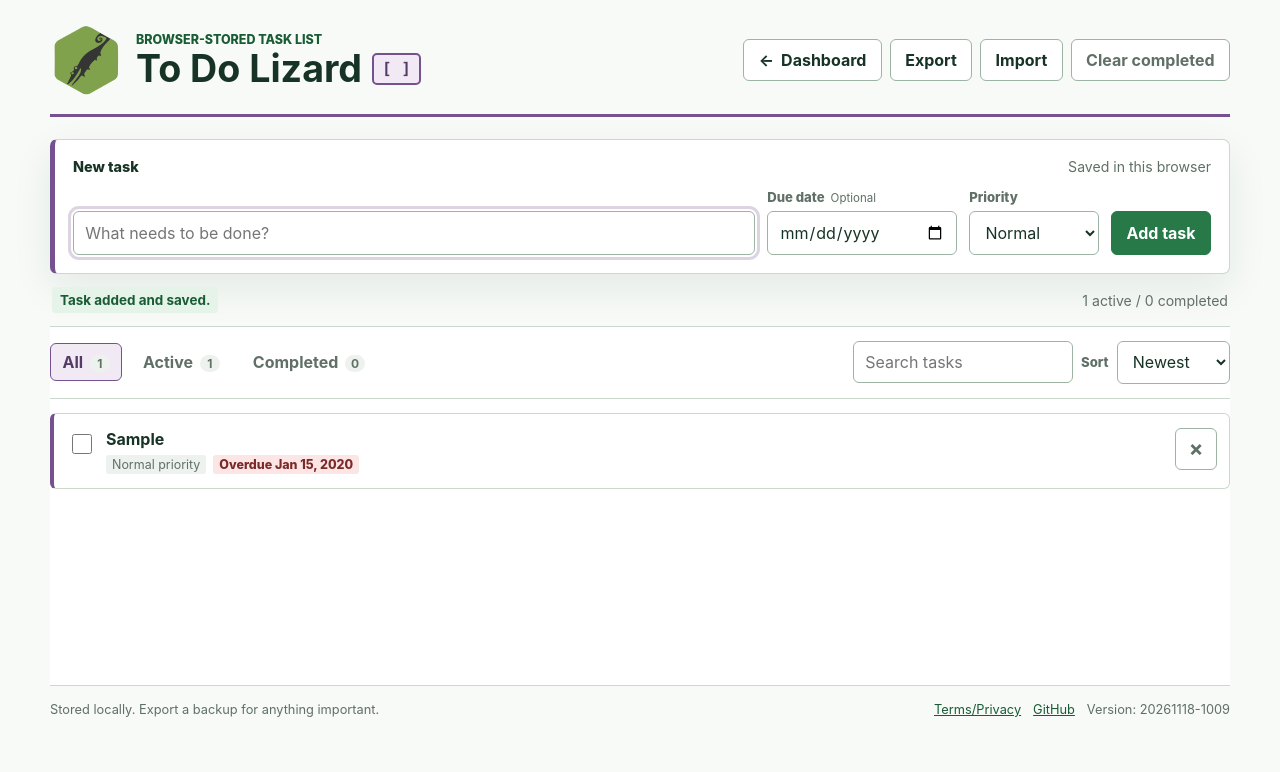
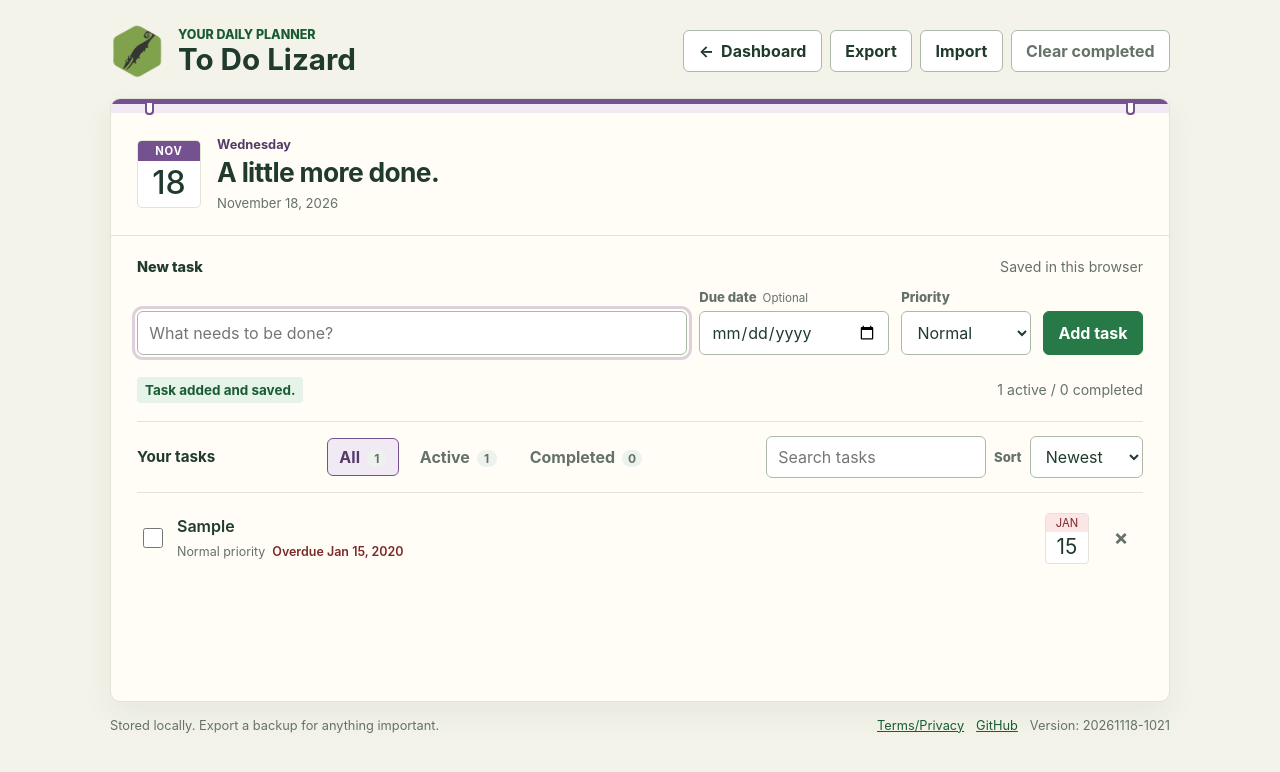
Before and after one commit to davidbreyer/todo-lizard, a plain HTML site: page index.html in a window 1280 px wide. Both pictures are taken after typing "Sample", "2020-01-15" into the empty fields and a click on the button "Add task". Drawn offline with Linux system fonts and the light colour scheme.

Commit message:
Give To Do Lizard a daily planner design

```diff
--- a/index.html
+++ b/index.html
@@ -4,20 +4,20 @@
     <meta charset="utf-8">
     <meta name="viewport" content="width=device-width, initial-scale=1">
     <title>To Do Lizard</title>
-    <link rel="icon" type="image/png" href="assets/apple-icon.png?v=20261118-1009">
-    <link rel="apple-touch-icon" href="assets/apple-icon.png?v=20261118-1009">
-    <link rel="stylesheet" href="styles.css?v=20261118-1009">
+    <meta name="theme-color" content="#fffdf6">
+    <link rel="icon" type="image/png" href="assets/apple-icon.png?v=20261118-1021">
+    <link rel="apple-touch-icon" href="assets/apple-icon.png?v=20261118-1021">
+    <link rel="stylesheet" href="styles.css?v=20261118-1021">
   </head>
   <body>
     <main class="app-shell">
       <header class="top-bar">
         <div class="brand-lockup">
-          <img src="assets/yelling-lizard-logo.png?v=20261118-1009" alt="" class="brand-logo" width="72" height="72">
+          <img src="assets/yelling-lizard-logo.png?v=20261118-1021" alt="" class="brand-logo" width="72" height="72">
           <div>
-            <p class="eyebrow">Browser-stored task list</p>
+            <p class="eyebrow">Your daily planner</p>
             <div class="title-row">
               <h1>To Do Lizard</h1>
-              <span class="tool-symbol" aria-hidden="true">[ ]</span>
             </div>
           </div>
         </div>
@@ -30,6 +30,20 @@
           <input id="importInput" class="file-input" type="file" accept=".json,application/json">
         </div>
       </header>
+
+      <div class="planner-page">
+        <div class="planner-binding" aria-hidden="true"><span></span><span></span></div>
+        <section class="planner-heading" aria-labelledby="planner-title">
+          <time class="calendar-leaf" id="planner-calendar" aria-label="Today's date">
+            <span class="calendar-month" id="planner-month"></span>
+            <span class="calendar-day" id="planner-day"></span>
+          </time>
+          <div>
+            <p class="planner-weekday" id="planner-weekday"></p>
+            <h2 id="planner-title">A little more done.</h2>
+            <p class="planner-date" id="planner-date"></p>
+          </div>
+        </section>
 
         <section class="composer-panel" aria-labelledby="add-task-title">
           <div class="composer-heading">
@@ -67,6 +81,7 @@
 
         <section class="task-workspace" aria-label="To-do list">
           <div class="task-toolbar">
+            <h2 class="workspace-title">Your tasks</h2>
             <div class="filter-tabs" role="group" aria-label="Task filter">
               <button class="filter-tab active" type="button" data-filter="all" aria-pressed="true">All <span id="allCount">0</span></button>
               <button class="filter-tab" type="button" data-filter="active" aria-pressed="false">Active <span id="activeCount">0</span></button>
@@ -93,13 +108,14 @@
           </div>
           <ul id="taskList" class="task-list" aria-label="Tasks"></ul>
         </section>
+      </div>
 
       <footer class="app-footer">
         <span>Stored locally. Export a backup for anything important.</span>
         <span>
           <a href="https://www.davidbreyer.com/tools/terms/">Terms/Privacy</a>
           <a href="https://github.com/davidbreyer/todo-lizard" target="_blank" rel="noopener noreferrer">GitHub</a>
-          <span id="releaseStamp" data-version>Version: 20261118-1009</span>
+          <span id="releaseStamp" data-version>Version: 20261118-1021</span>
         </span>
       </footer>
     </main>
@@ -114,24 +130,34 @@
           <button class="task-title" type="button" title="Edit task"></button>
           <div class="task-meta"></div>
           <form class="edit-form hidden">
-            <label class="sr-only">Task title</label>
+            <label class="edit-title-field">
+              <span class="sr-only">Task title</span>
               <input class="edit-title" type="text" maxlength="300" required>
-            <label class="field-label">Due</label>
+            </label>
+            <label class="edit-field">
+              <span class="field-label">Due date</span>
               <input class="edit-due-date" type="date">
-            <label class="field-label">Priority</label>
+            </label>
+            <label class="edit-field">
+              <span class="field-label">Priority</span>
               <select class="edit-priority">
                 <option value="normal">Normal</option>
                 <option value="high">High</option>
                 <option value="low">Low</option>
               </select>
+            </label>
             <button class="save-edit primary-button" type="submit">Save</button>
             <button class="cancel-edit" type="button">Cancel</button>
           </form>
         </div>
+        <time class="task-date-stamp hidden">
+          <span class="task-date-month"></span>
+          <span class="task-date-day"></span>
+        </time>
         <button class="delete-task icon-button" type="button" aria-label="Delete task" title="Delete task">×</button>
       </li>
     </template>
 
-    <script src="script.js?v=20261118-1009"></script>
+    <script src="script.js?v=20261118-1021"></script>
   </body>
 </html>
--- a/script.js
+++ b/script.js
@@ -2,7 +2,7 @@ const STORAGE_KEY = "todo-lizard:v1";
 const SETTINGS_KEY = "todo-lizard:settings:v1";
 const MAX_IMPORT_BYTES = 1_000_000;
 const MAX_TASKS = 5000;
-const appRelease = "20261118-1009";
+const appRelease = "20261118-1021";
 
 const taskForm = document.querySelector("#taskForm");
 const taskTitle = document.querySelector("#taskTitle");
@@ -32,6 +32,7 @@ let editingTaskId = null;
 taskSearch.value = settings.search;
 taskSort.value = settings.sort;
 renderReleaseStamp();
+renderPlannerDate();
 render();
 
 taskForm.addEventListener("submit", addTask);
@@ -48,6 +49,20 @@ importButton.addEventListener("click", () => importInput.click());
 importInput.addEventListener("change", importTasks);
 clearCompletedButton.addEventListener("click", clearCompletedTasks);
 window.addEventListener("storage", handleStorageChange);
+window.addEventListener("pageshow", renderPlannerDate);
+setInterval(renderPlannerDate, 60_000);
+
+function renderPlannerDate() {
+  const today = new Date();
+  const date = `${today.getFullYear()}-${String(today.getMonth() + 1).padStart(2, "0")}-${String(today.getDate()).padStart(2, "0")}`;
+  const calendar = document.querySelector("#planner-calendar");
+  calendar.dateTime = date;
+  calendar.setAttribute("aria-label", new Intl.DateTimeFormat(undefined, { dateStyle: "full" }).format(today));
+  document.querySelector("#planner-month").textContent = new Intl.DateTimeFormat(undefined, { month: "short" }).format(today);
+  document.querySelector("#planner-day").textContent = today.getDate();
+  document.querySelector("#planner-weekday").textContent = new Intl.DateTimeFormat(undefined, { weekday: "long" }).format(today);
+  document.querySelector("#planner-date").textContent = new Intl.DateTimeFormat(undefined, { month: "long", day: "numeric", year: "numeric" }).format(today);
+}
 
 function addTask(event) {
   event.preventDefault();
@@ -217,6 +232,7 @@ function renderTask(task) {
   const title = fragment.querySelector(".task-title");
   const meta = fragment.querySelector(".task-meta");
   const editForm = fragment.querySelector(".edit-form");
+  const dateStamp = fragment.querySelector(".task-date-stamp");
 
   item.dataset.taskId = task.id;
   item.classList.toggle("is-completed", task.completed);
@@ -226,6 +242,17 @@ function renderTask(task) {
   title.textContent = task.title;
   title.setAttribute("aria-label", `Edit ${task.title}`);
   meta.replaceChildren(...renderTaskMeta(task));
+  item.classList.toggle("has-due-date", Boolean(task.dueDate) && task.id !== editingTaskId);
+  item.classList.toggle("is-editing", task.id === editingTaskId);
+  if (task.dueDate && task.id !== editingTaskId) {
+    const [year, month, day] = task.dueDate.split("-").map(Number);
+    const date = new Date(year, month - 1, day);
+    dateStamp.classList.remove("hidden");
+    dateStamp.dateTime = task.dueDate;
+    dateStamp.setAttribute("aria-label", `Due ${formatDate(task.dueDate)}`);
+    dateStamp.querySelector(".task-date-month").textContent = new Intl.DateTimeFormat(undefined, { month: "short" }).format(date);
+    dateStamp.querySelector(".task-date-day").textContent = date.getDate();
+  }
 
   if (task.id === editingTaskId) {
     title.classList.add("hidden");
--- a/styles.css
+++ b/styles.css
@@ -1,10 +1,11 @@
 :root {
-  --ink: #173326;
-  --muted: #607066;
-  --paper: #f7faf7;
-  --surface: #ffffff;
-  --line: #cad8ce;
-  --line-strong: #9db3a4;
+  --ink: #203b2c;
+  --muted: #657267;
+  --paper: #f3f3e9;
+  --surface: #fffdf6;
+  --control-surface: #ffffff;
+  --line: #e2e4d8;
+  --line-strong: #acb9aa;
   --brand: #277a48;
   --brand-strong: #195c34;
   --brand-soft: #e5f3e9;
@@ -13,7 +14,7 @@
   --tool-accent-soft: #f1eaf5;
   --danger: #a43f3f;
   --warning: #9a5a0a;
-  --shadow: 0 14px 40px rgba(23, 51, 38, 0.08);
+  --shadow: 0 12px 32px rgba(52, 69, 43, 0.06);
   color-scheme: light;
   font-family: Inter, ui-sans-serif, system-ui, -apple-system, BlinkMacSystemFont, "Segoe UI", sans-serif;
 }
@@ -55,7 +56,7 @@ input:not([type="checkbox"]):not([type="file"]) {
   min-height: 42px;
   border: 1px solid var(--line-strong);
   color: var(--ink);
-  background: var(--surface);
+  background: var(--control-surface);
 }
 
 button {
@@ -82,7 +83,7 @@ select {
 }
 
 .app-shell {
-  width: min(1180px, calc(100% - 32px));
+  width: min(1060px, calc(100% - 32px));
   margin: 24px auto;
 }
 
@@ -91,8 +92,6 @@ select {
   align-items: center;
   justify-content: space-between;
   gap: 24px;
-  padding-bottom: 18px;
-  border-bottom: 3px solid var(--tool-accent);
 }
 
 .brand-lockup,
@@ -113,8 +112,8 @@ select {
 }
 
 .brand-logo {
-  width: 72px;
-  height: 72px;
+  width: 54px;
+  height: 54px;
   object-fit: contain;
 }
 
@@ -133,24 +132,9 @@ select {
 
 h1 {
   margin: 0;
-  font-size: clamp(1.65rem, 4vw, 2.35rem);
+  font-size: clamp(1.45rem, 4vw, 1.85rem);
   line-height: 1.05;
   letter-spacing: 0;
-}
-
-.tool-symbol {
-  display: inline-flex;
-  align-items: center;
-  justify-content: center;
-  min-width: 46px;
-  height: 32px;
-  padding: 0 8px;
-  border: 2px solid var(--tool-accent);
-  border-radius: 5px;
-  color: var(--tool-accent-strong);
-  background: var(--tool-accent-soft);
-  font-family: Consolas, "Courier New", monospace;
-  font-weight: 800;
 }
 
 .action-bar {
@@ -184,7 +168,7 @@ h1 {
   border: 1px solid var(--line-strong);
   border-radius: 6px;
   color: var(--ink);
-  background: var(--surface);
+  background: var(--control-surface);
   font-weight: 700;
   text-decoration: none;
 }
@@ -203,14 +187,97 @@ h1 {
   display: none !important;
 }
 
-.composer-panel {
-  margin-top: 22px;
-  padding: 18px;
+.planner-page {
+  margin-top: 20px;
   border: 1px solid var(--line);
-  border-left: 5px solid var(--tool-accent);
-  border-radius: 7px;
+  border-radius: 10px;
   background: var(--surface);
   box-shadow: var(--shadow);
+  overflow: hidden;
+}
+
+.planner-binding {
+  display: flex;
+  justify-content: space-between;
+  height: 14px;
+  padding: 0 34px;
+  border-top: 5px solid var(--tool-accent);
+  background: var(--tool-accent-soft);
+}
+
+.planner-binding span {
+  position: relative;
+  top: -1px;
+  width: 9px;
+  height: 12px;
+  border: 2px solid var(--tool-accent);
+  border-top: 0;
+  border-radius: 0 0 4px 4px;
+  background: var(--surface);
+}
+
+.planner-heading {
+  display: flex;
+  align-items: center;
+  gap: 16px;
+  padding: 24px 26px;
+  border-bottom: 1px solid var(--line);
+}
+
+.calendar-leaf {
+  flex-shrink: 0;
+  width: 64px;
+  border: 1px solid var(--line);
+  border-radius: 5px;
+  background: var(--control-surface);
+  text-align: center;
+  overflow: hidden;
+}
+
+.calendar-month,
+.calendar-day {
+  display: block;
+}
+
+.calendar-month {
+  padding: 3px;
+  color: #fff;
+  background: var(--tool-accent);
+  font-size: 0.7rem;
+  font-weight: 700;
+  letter-spacing: 0.08em;
+  text-transform: uppercase;
+}
+
+.calendar-day {
+  padding: 1px 6px 4px;
+  font-size: 2rem;
+  font-weight: 500;
+  line-height: 1.3;
+}
+
+.planner-weekday {
+  margin: 0 0 5px;
+  color: var(--tool-accent-strong);
+  font-size: 0.8rem;
+  font-weight: 700;
+}
+
+.planner-heading h2 {
+  margin: 0;
+  font-size: clamp(1.25rem, 3vw, 1.65rem);
+  line-height: 1.2;
+  letter-spacing: -0.025em;
+}
+
+.planner-date {
+  margin: 6px 0 0;
+  color: var(--muted);
+  font-size: 0.82rem;
+}
+
+.composer-panel {
+  padding: 22px 26px 10px;
 }
 
 .composer-heading {
@@ -299,7 +366,7 @@ h1 {
   justify-content: space-between;
   gap: 16px;
   min-height: 52px;
-  padding: 9px 2px;
+  padding: 12px 26px 18px;
 }
 
 .status-pill {
@@ -325,10 +392,9 @@ h1 {
 }
 
 .task-workspace {
-  min-height: 360px;
+  min-height: 280px;
+  margin: 0 26px;
   border-top: 1px solid var(--line);
-  border-bottom: 1px solid var(--line);
-  background: var(--surface);
 }
 
 .task-toolbar {
@@ -336,6 +402,12 @@ h1 {
   gap: 16px;
   padding: 14px 0;
   border-bottom: 1px solid var(--line);
+}
+
+.workspace-title {
+  margin: 0;
+  font-size: 0.95rem;
+  font-weight: 700;
 }
 
 .filter-tabs,
@@ -374,33 +446,75 @@ h1 {
 
 .task-list {
   display: grid;
-  gap: 8px;
+  gap: 0;
   margin: 0;
-  padding: 14px 0 20px;
+  padding: 0 0 8px;
   list-style: none;
 }
 
 .task-item {
   display: grid;
-  grid-template-columns: 30px minmax(0, 1fr) 42px;
-  align-items: start;
+  grid-template-columns: 30px minmax(0, 1fr) 44px;
+  align-items: center;
   gap: 10px;
-  padding: 14px 12px;
+  min-height: 90px;
+  padding: 16px 0;
+  border-bottom: 1px solid var(--line);
+}
+
+.task-item:last-child {
+  border-bottom: 0;
+}
+
+.task-item.has-due-date {
+  grid-template-columns: 30px minmax(0, 1fr) 44px 44px;
+}
+
+.task-date-stamp {
+  display: block;
+  width: 44px;
   border: 1px solid var(--line);
-  border-left: 4px solid var(--tool-accent);
-  border-radius: 6px;
-  background: var(--surface);
+  border-radius: 4px;
+  background: var(--control-surface);
+  text-align: center;
+  overflow: hidden;
+}
+
+.task-date-month,
+.task-date-day {
+  display: block;
+}
+
+.task-date-month {
+  padding: 2px 0;
+  color: var(--tool-accent-strong);
+  background: var(--tool-accent-soft);
+  font-size: 0.7rem;
+  text-transform: uppercase;
+}
+
+.task-date-day {
+  padding: 1px 3px 3px;
+  font-size: 1.3rem;
+  line-height: 1.3;
+}
+
+.is-overdue .task-date-month {
+  color: #7c2929;
+  background: #fbe5e5;
 }
 
 .task-item.is-completed {
-  border-left-color: var(--line-strong);
-  background: #f8faf8;
+  color: var(--muted);
 }
 
 .task-check-label {
   display: flex;
   justify-content: center;
-  padding-top: 3px;
+  align-items: center;
+  width: 44px;
+  min-height: 44px;
+  margin-left: -7px;
 }
 
 .task-check {
@@ -422,7 +536,7 @@ h1 {
   border: 0;
   color: var(--ink);
   background: transparent;
-  font-weight: 750;
+  font-weight: 600;
   line-height: 1.4;
   text-align: left;
 }
@@ -443,34 +557,32 @@ h1 {
 
 .priority,
 .due-date {
-  padding: 2px 6px;
+  padding: 2px 0;
   border-radius: 3px;
-  background: #edf2ee;
 }
 
 .priority-high {
   color: #7c2929;
-  background: #fbe5e5;
 }
 
 .priority-low {
   color: #315d72;
-  background: #e6f0f4;
 }
 
 .is-overdue .due-date {
   color: #7c2929;
-  background: #fbe5e5;
-  font-weight: 800;
+  font-weight: 600;
 }
 
 .icon-button {
-  width: 42px;
-  min-height: 42px;
+  width: 44px;
+  min-height: 44px;
   padding: 0;
   color: var(--muted);
   font-size: 1.35rem;
   line-height: 1;
+  border-color: transparent;
+  background: transparent;
 }
 
 .delete-task:hover {
@@ -480,18 +592,48 @@ h1 {
 
 .edit-form {
   display: grid;
-  grid-template-columns: minmax(180px, 1fr) auto 155px auto 120px auto auto;
-  align-items: center;
-  gap: 7px;
+  grid-template-columns: minmax(0, 1fr) minmax(0, 1fr) auto auto;
+  align-items: end;
+  gap: 10px;
 }
 
-.edit-title {
+.edit-title-field {
+  grid-column: 1 / -1;
+}
+
+.edit-field {
+  display: grid;
+  gap: 6px;
+  min-width: 0;
+}
+
+.edit-form input,
+.edit-form select {
   width: 100%;
+  min-width: 0;
+  height: 44px;
+  font-size: 1rem;
+}
+
+.task-item.is-editing .task-content {
+  grid-column: 1 / -1;
+  grid-row: 2;
+}
+
+.task-item.is-editing .task-check-label {
+  grid-column: 1;
+  grid-row: 1;
+}
+
+.task-item.is-editing .delete-task {
+  grid-column: 3;
+  grid-row: 1;
 }
 
 .empty-state {
   display: flex;
-  min-height: 290px;
+  min-height: 210px;
+  padding: 24px 10px;
   flex-direction: column;
   align-items: center;
   justify-content: center;
@@ -562,24 +704,17 @@ h1 {
     justify-content: flex-start;
   }
 
-  .edit-form {
-    grid-template-columns: 1fr auto 145px;
-  }
-
-  .edit-title {
-    grid-column: 1 / -1;
-  }
 }
 
 @media (max-width: 620px) {
   .app-shell {
-    width: min(100% - 20px, 1180px);
+    width: min(100% - 20px, 1060px);
     margin: 12px auto;
   }
 
   .brand-logo {
-    width: 58px;
-    height: 58px;
+    width: 46px;
+    height: 46px;
   }
 
   .action-bar > button,
@@ -594,7 +729,24 @@ h1 {
 
   .composer-panel {
     padding: 16px 14px;
-    border-left-width: 3px;
+  }
+
+  .planner-heading {
+    padding: 20px 14px;
+    gap: 14px;
+  }
+
+  .planner-page {
+    margin-top: 16px;
+  }
+
+  .status-row {
+    padding: 0 14px 16px;
+    gap: 8px;
+  }
+
+  .task-workspace {
+    margin: 0 14px;
   }
 
   .composer-heading .storage-note {
@@ -623,25 +775,21 @@ h1 {
   }
 
   .task-item {
-    grid-template-columns: 26px minmax(0, 1fr) 38px;
-    gap: 7px;
-    padding: 12px 8px;
+    gap: 8px;
+    padding: 14px 0;
   }
 
-  .icon-button {
-    width: 38px;
-    min-height: 38px;
+  .task-meta {
+    gap: 2px 8px;
   }
 
   .edit-form {
-    grid-template-columns: auto minmax(0, 1fr);
+    grid-template-columns: repeat(2, minmax(0, 1fr));
   }
 
-  .edit-title,
-  .edit-form .primary-button,
-  .edit-form .cancel-edit {
-    grid-column: 1 / -1;
-    width: 100%;
+  .edit-form input[type="date"] {
+    appearance: none;
+    -webkit-appearance: none;
   }
 
   .app-footer > span:last-child {
```
Lines whose indentation alone changed are shown as unchanged.
